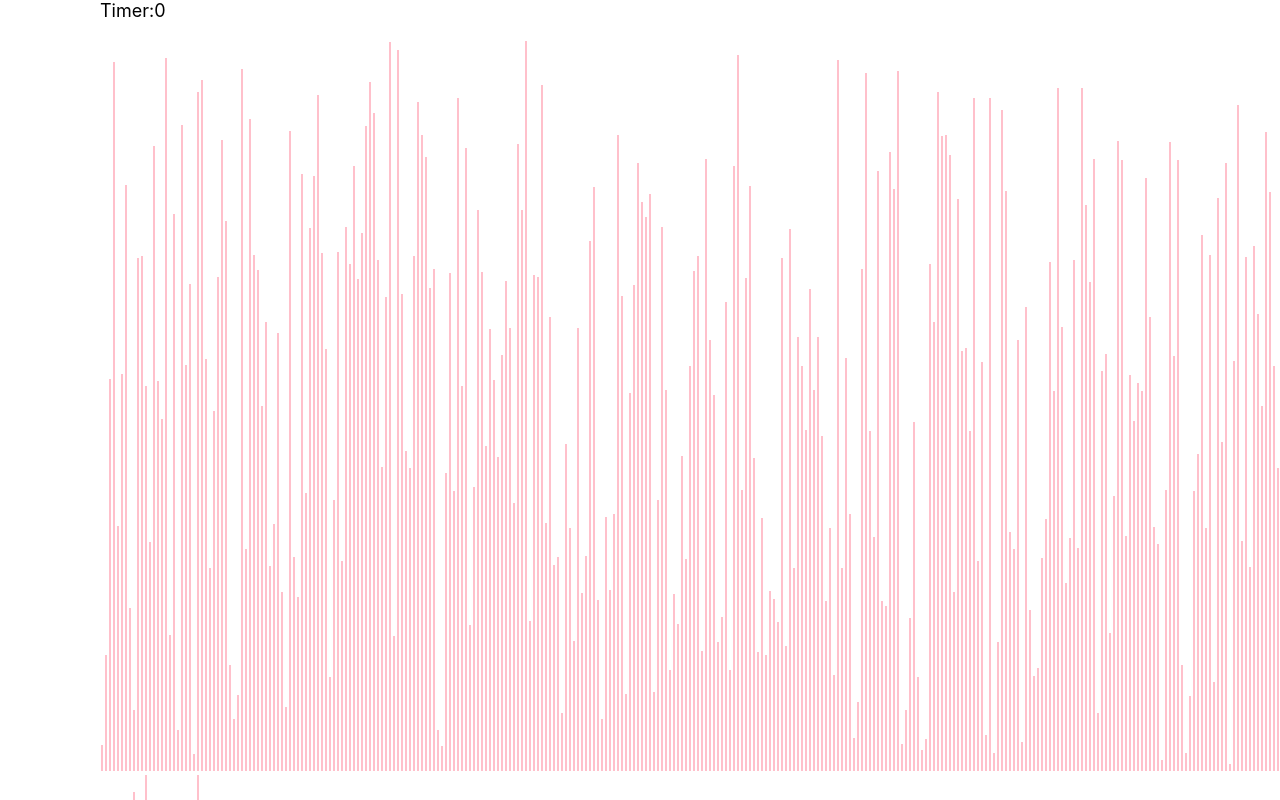
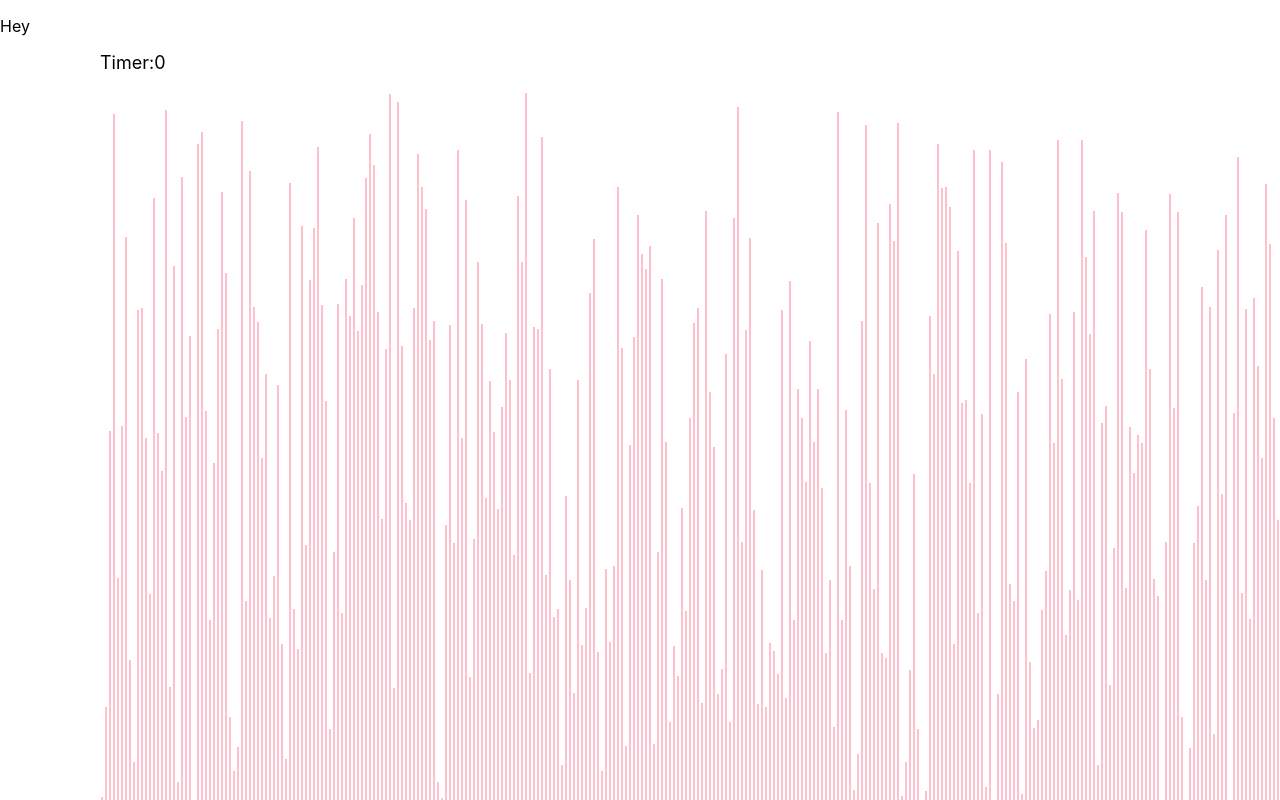
Before and after one commit to uc-creat/SortingVisualizer, a React (Create React App) app: page / in a window 1280 px wide. Shown: the top 800 px of the page. Built offline with nearby package versions, Linux system fonts and the light colour scheme.

Commit message:
experimenting

```diff
--- a/src/App.js
+++ b/src/App.js
@@ -4,6 +4,7 @@ import SortingVisualizer from './components/Sorting/SortingVisualizer';
 function App() {
   return (
     <div>
+      <p>Hey</p>
       <SortingVisualizer/>
     </div>
   );
```
